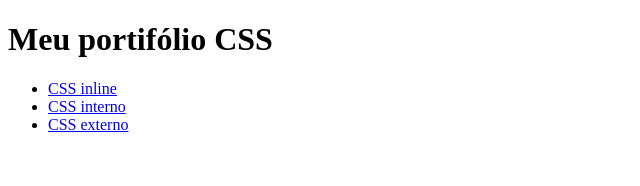
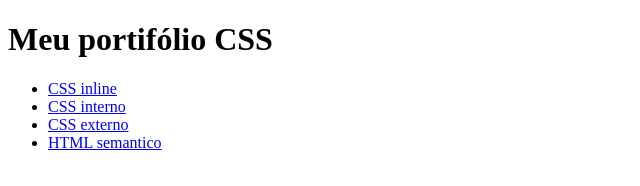
Before and after one commit to GuilhermeHenrq/portifolio-info1-2026, a plain HTML site: page index.html in a window 1280 px wide. Shown: the whole page, without its empty margins (0-640 px from the left). Drawn offline with Linux system fonts and the light colour scheme.

Commit message:
arrumei o index

```diff
--- a/index.html
+++ b/index.html
@@ -11,6 +11,7 @@
         <li><a href="html/css-inline/css_inline.html">CSS inline</a></li>
         <li><a href="html/css-interno/css_interno.html">CSS interno</a></li>
         <li><a href="html/css-externo/css_externo.html">CSS externo</a></li>
+        <li> <a href="html/semantico.html"> HTML semantico</a></li>
         </ul>
     </body>
 </html>
```
